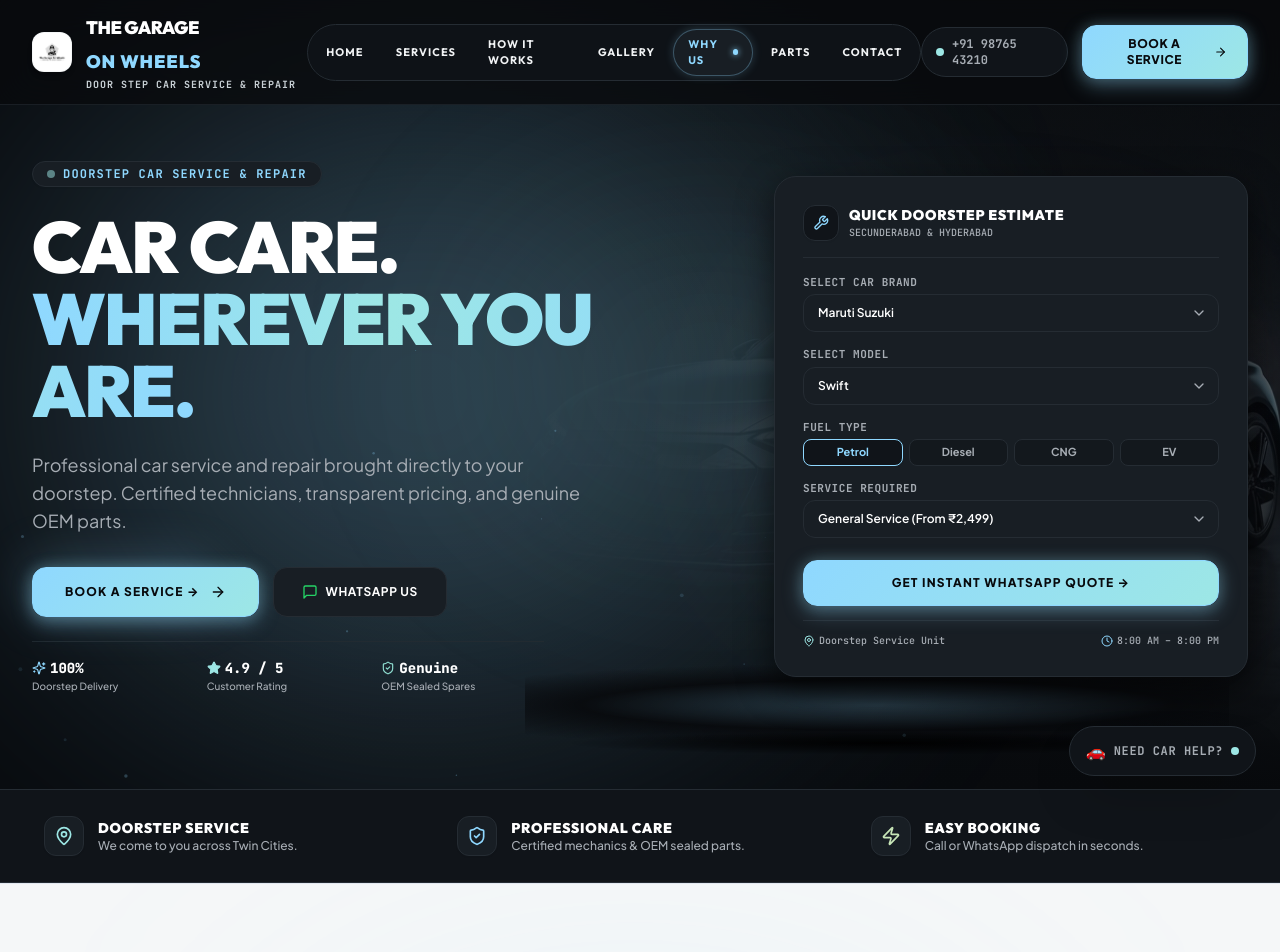
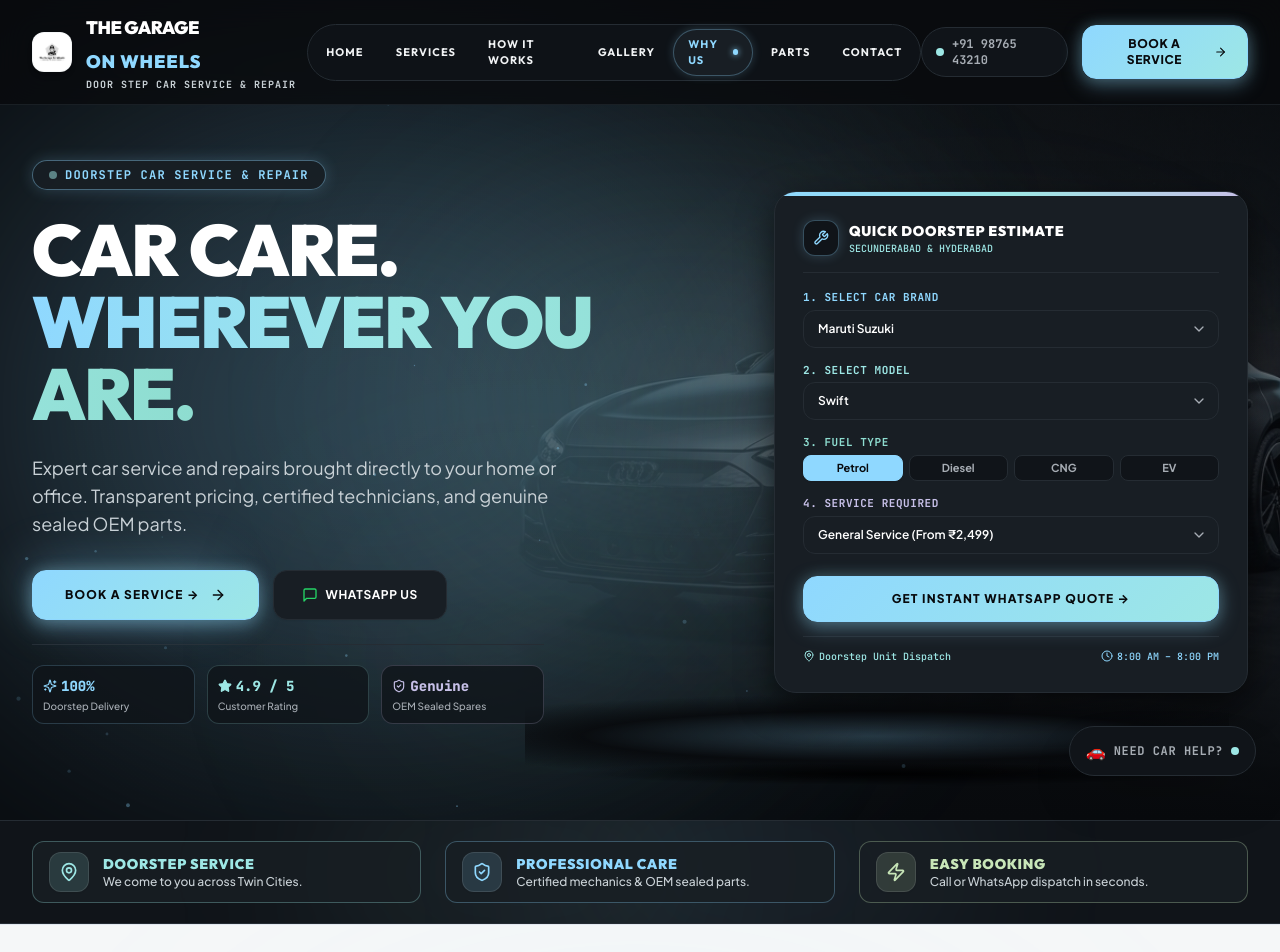
Before and after one commit to sravankumarthatikanti-ux/The-Garage-On-Wheels-Door-Step-Car-Service-and-repair, a React (Vite) app: page / in a window 1280 px wide. Shown: the top 952 px of the page. Built offline with nearby package versions, Linux system fonts and the light colour scheme.

Commit message:
style(hero-truststrip): add soft premium automotive colors (#8FD8FF Ice Blue, #9DE7E5 Cyan, #8EDDD0 Aqua, #C7C0E8 Lavender, #C8E6B8 Soft Lime) to Hero lighting, cards, and Trust Strip

```diff
--- a/src/components/Hero.jsx
+++ b/src/components/Hero.jsx
@@ -10,14 +10,15 @@ import {
   Wrench,
   Fuel,
   Star,
-  ChevronDown
+  ChevronDown,
+  Zap
 } from 'lucide-react';
 import { CAR_BRANDS, SERVICE_CATEGORIES, buildWhatsAppUrl } from '../data/carServiceData';
 
 /**
  * Atmospheric Floating Dust & Light Particle Simulation
  */
-function CinematicParticles({ density = 24, color = "143, 216, 255", maxSpeed = 0.18 }) {
+function CinematicParticles({ density = 28, color = "143, 216, 255", maxSpeed = 0.2 }) {
   const canvasRef = useRef(null);
 
   useEffect(() => {
@@ -38,10 +39,10 @@ function CinematicParticles({ density = 24, color = "143, 216, 255", maxSpeed =
       particles.push({
         x: Math.random() * canvas.width,
         y: Math.random() * canvas.height,
-        radius: Math.random() * 1.5 + 0.5,
+        radius: Math.random() * 1.6 + 0.6,
         speedX: (Math.random() - 0.5) * maxSpeed,
         speedY: (Math.random() - 0.5) * maxSpeed - 0.05,
-        alpha: Math.random() * 0.35 + 0.1,
+        alpha: Math.random() * 0.4 + 0.15,
       });
     }
 
@@ -74,7 +75,7 @@ function CinematicParticles({ density = 24, color = "143, 216, 255", maxSpeed =
   return (
     <canvas
       ref={canvasRef}
-      className="absolute inset-0 w-full h-full pointer-events-none z-10 opacity-70"
+      className="absolute inset-0 w-full h-full pointer-events-none z-10 opacity-75"
     />
   );
 }
@@ -137,36 +138,39 @@ export default function Hero({ onOpenBooking }) {
         <img
           src="/images/hero_car_studio.jpg"
           alt="The Garage On Wheels Cinematic Automotive Care"
-          className="w-full h-full object-cover object-right md:object-center opacity-40 filter brightness-95 contrast-115"
+          className="w-full h-full object-cover object-right md:object-center opacity-45 filter brightness-100 contrast-110"
         />
 
-        {/* Left Negative Space Deep Background Gradient Vales */}
-        <div className="absolute inset-0 bg-gradient-to-r from-[#080A0D] via-[#080A0D]/95 to-transparent" />
-        <div className="absolute inset-0 bg-gradient-to-t from-[#080A0D] via-transparent to-[#080A0D]/90" />
+        {/* Left Negative Space Deep Gradient Vales */}
+        <div className="absolute inset-0 bg-gradient-to-r from-[#080A0D] via-[#080A0D]/92 to-transparent" />
+        <div className="absolute inset-0 bg-gradient-to-t from-[#080A0D] via-transparent to-[#080A0D]/85" />
 
-        {/* 1. Large Diffused Studio Spotlight behind the Car */}
+        {/* 1. Large Diffused Studio Spotlight behind the Car: Soft Ice Blue */}
         <div
-          className="absolute top-1/2 right-[12%] -translate-y-1/2 w-[700px] h-[550px] rounded-full blur-[140px] opacity-40 bg-ice/30 animate-spotlight"
+          className="absolute top-1/2 right-[12%] -translate-y-1/2 w-[750px] h-[550px] rounded-full blur-[140px] opacity-45 bg-[#8FD8FF]/30 animate-spotlight"
           style={{
             transform: `translate(${mousePos.x * 0.4}px, ${mousePos.y * 0.4}px)`,
           }}
         />
 
-        {/* 2. Secondary Cyan Mist Atmospheric Rim Light */}
-        <div className="absolute top-1/4 right-[25%] w-[500px] h-[350px] rounded-full blur-[120px] opacity-30 bg-cyan/25" />
+        {/* 2. Soft Cyan Mist Atmospheric Rim Light */}
+        <div className="absolute top-1/4 right-[25%] w-[550px] h-[380px] rounded-full blur-[120px] opacity-35 bg-[#9DE7E5]/30" />
 
-        {/* 3. Luxury Lavender Rim Light Accent */}
-        <div className="absolute bottom-1/4 right-[5%] w-[450px] h-[300px] rounded-full blur-[110px] opacity-25 bg-lavender/25" />
+        {/* 3. Soft Luxury Lavender Accent Glow */}
+        <div className="absolute bottom-1/4 right-[5%] w-[500px] h-[320px] rounded-full blur-[110px] opacity-30 bg-[#C7C0E8]/30" />
 
-        {/* 4. Realistic Grounding Car Floor Shadow & Reflection */}
+        {/* 4. Soft Aqua Ambient Ground Light */}
+        <div className="absolute bottom-10 left-1/4 w-[450px] h-[250px] rounded-full blur-[130px] opacity-20 bg-[#8EDDD0]/25" />
+
+        {/* 5. Realistic Grounding Car Floor Shadow & Reflection */}
         <div className="absolute bottom-6 right-[4%] w-[55%] h-[120px] car-floor-reflection pointer-events-none hidden md:block" />
         <div className="absolute bottom-4 right-[6%] w-[50%] h-[60px] car-ground-shadow pointer-events-none hidden md:block" />
 
         {/* Floating Micro-Particles Simulation */}
-        <CinematicParticles density={24} color="143, 216, 255" maxSpeed={0.18} />
+        <CinematicParticles density={28} color="143, 216, 255" maxSpeed={0.2} />
 
         {/* Faint Horizontal Light Sweep */}
-        <div className="absolute inset-0 bg-gradient-to-r from-transparent via-ice/[0.06] to-transparent w-[35%] h-full animate-light-sweep pointer-events-none" />
+        <div className="absolute inset-0 bg-gradient-to-r from-transparent via-[#8FD8FF]/[0.08] to-transparent w-[35%] h-full animate-light-sweep pointer-events-none" />
       </div>
 
       {/* ------------------------------------------------------------- */}
@@ -184,68 +188,70 @@ export default function Hero({ onOpenBooking }) {
             }}
           >
 
-            {/* Category Micro-Indicator */}
-            <div className="inline-flex items-center space-x-2 px-3.5 py-1 rounded-full bg-[#181E24] border border-[#252C33] text-ice text-xs font-bold uppercase tracking-widest font-mono shadow-sm">
-              <span className="w-2 h-2 rounded-full bg-cyan animate-pulse" />
+            {/* Category Soft Glowing Pill */}
+            <div className="inline-flex items-center space-x-2 px-4 py-1.5 rounded-full bg-[#181E24]/90 border border-[#8FD8FF]/40 text-[#8FD8FF] text-xs font-bold uppercase tracking-widest font-mono shadow-[0_0_15px_rgba(143,216,255,0.2)]">
+              <span className="w-2 h-2 rounded-full bg-[#9DE7E5] animate-pulse" />
               <span>DOORSTEP CAR SERVICE &amp; REPAIR</span>
             </div>
 
-            {/* Core Ultra-Bold Headline (800-900 Weight) */}
+            {/* Core Ultra-Bold Headline with Soft Gradient Text */}
             <h1 className="text-4xl sm:text-5xl md:text-6xl xl:text-7xl font-black text-white font-heading tracking-tight leading-[1.05]">
               CAR CARE. <br />
-              <span className="text-transparent bg-clip-text bg-gradient-to-r from-ice via-cyan to-ice">
+              <span className="text-transparent bg-clip-text bg-gradient-to-r from-[#8FD8FF] via-[#9DE7E5] to-[#8EDDD0]">
                 WHEREVER YOU ARE.
               </span>
             </h1>
 
             {/* Short Supporting Text */}
-            <p className="text-base sm:text-lg text-[#A7ADB4] max-w-xl mx-auto lg:mx-0 font-normal leading-relaxed">
-              Professional car service and repair brought directly to your doorstep. Certified technicians, transparent pricing, and genuine OEM parts.
+            <p className="text-base sm:text-lg text-[#C9D1D6] max-w-xl mx-auto lg:mx-0 font-normal leading-relaxed font-sans">
+              Expert car service and repairs brought directly to your home or office. Transparent pricing, certified technicians, and genuine sealed OEM parts.
             </p>
 
             {/* Primary & Secondary Action Buttons */}
             <div className="pt-2 flex flex-col sm:flex-row items-center justify-center lg:justify-start gap-3.5 relative">
 
               {/* Soft Atmospheric Glow Behind Primary Button */}
-              <div className="absolute -left-2 top-0 w-48 h-14 bg-ice/20 rounded-full blur-xl pointer-events-none" />
+              <div className="absolute -left-2 top-0 w-52 h-14 bg-[#8FD8FF]/25 rounded-full blur-xl pointer-events-none" />
 
               {/* LEVEL 1: Primary Filled CTA */}
               <button
                 onClick={() => onOpenBooking(selectedBrand, selectedService)}
-                className="w-full sm:w-auto px-8 py-4 btn-sport-gradient font-black text-xs tracking-widest uppercase rounded-btn flex items-center justify-center space-x-2.5 z-10"
+                className="w-full sm:w-auto px-8 py-4 btn-sport-gradient font-black text-xs tracking-widest uppercase rounded-btn flex items-center justify-center space-x-2.5 z-10 shadow-lg"
               >
                 <span>BOOK A SERVICE →</span>
                 <ArrowRight className="w-4 h-4 btn-arrow text-graphite" />
               </button>
 
-              {/* LEVEL 2: WhatsApp CTA */}
+              {/* LEVEL 2: WhatsApp CTA with soft green glow */}
               <button
                 onClick={handleDirectWhatsApp}
-                className="w-full sm:w-auto px-7 py-4 btn-whatsapp font-bold text-xs tracking-wider uppercase rounded-btn flex items-center justify-center space-x-2 z-10"
+                className="w-full sm:w-auto px-7 py-4 btn-whatsapp font-bold text-xs tracking-wider uppercase rounded-btn flex items-center justify-center space-x-2 z-10 shadow-sm"
               >
-                <MessageSquare className="w-4 h-4 text-whatsapp" />
+                <MessageSquare className="w-4 h-4 text-[#25D366]" />
                 <span>WHATSAPP US</span>
               </button>
 
             </div>
 
-            {/* Micro Trust Indicators */}
-            <div className="pt-4 border-t border-[#252C33]/80 grid grid-cols-3 gap-3 max-w-lg mx-auto lg:mx-0 text-left">
-              <div className="space-y-0.5">
-                <div className="text-sm font-black text-white font-mono flex items-center gap-1">
-                  <Sparkles className="w-3.5 h-3.5 text-ice" /> 100%
+            {/* Micro Trust Indicators with Soft Colors */}
+            <div className="pt-5 border-t border-[#252C33] grid grid-cols-3 gap-3 max-w-lg mx-auto lg:mx-0 text-left">
+              <div className="p-2.5 rounded-xl bg-[#101419]/80 border border-[#8FD8FF]/20 space-y-1 hover:border-[#8FD8FF]/40 transition-all">
+                <div className="text-xs sm:text-sm font-black text-[#8FD8FF] font-mono flex items-center gap-1">
+                  <Sparkles className="w-3.5 h-3.5 text-[#8FD8FF]" /> 100%
                 </div>
                 <p className="text-[10px] text-[#A7ADB4] font-medium leading-tight">Doorstep Delivery</p>
               </div>
-              <div className="space-y-0.5">
-                <div className="text-sm font-black text-white font-mono flex items-center gap-1">
-                  <Star className="w-3.5 h-3.5 text-cyan fill-cyan" /> 4.9 / 5
+
+              <div className="p-2.5 rounded-xl bg-[#101419]/80 border border-[#9DE7E5]/20 space-y-1 hover:border-[#9DE7E5]/40 transition-all">
+                <div className="text-xs sm:text-sm font-black text-[#9DE7E5] font-mono flex items-center gap-1">
+                  <Star className="w-3.5 h-3.5 text-[#9DE7E5] fill-[#9DE7E5]" /> 4.9 / 5
                 </div>
                 <p className="text-[10px] text-[#A7ADB4] font-medium leading-tight">Customer Rating</p>
               </div>
-              <div className="space-y-0.5">
-                <div className="text-sm font-black text-white font-mono flex items-center gap-1">
-                  <ShieldCheck className="w-3.5 h-3.5 text-aqua" /> Genuine
+
+              <div className="p-2.5 rounded-xl bg-[#101419]/80 border border-[#C7C0E8]/20 space-y-1 hover:border-[#C7C0E8]/40 transition-all">
+                <div className="text-xs sm:text-sm font-black text-[#C7C0E8] font-mono flex items-center gap-1">
+                  <ShieldCheck className="w-3.5 h-3.5 text-[#C7C0E8]" /> Genuine
                 </div>
                 <p className="text-[10px] text-[#A7ADB4] font-medium leading-tight">OEM Sealed Spares</p>
               </div>
@@ -253,31 +259,34 @@ export default function Hero({ onOpenBooking }) {
 
           </div>
 
-          {/* Right Column: Quick Vehicle Estimation Selector Card */}
+          {/* Right Column: Quick Vehicle Estimation Selector Card with Soft Accent Top Bar */}
           <div
             className="lg:col-span-5 transition-transform duration-700 ease-out"
             style={{
               transform: `translate3d(${mousePos.x * 0.2}px, ${mousePos.y * 0.2}px, 0)`,
             }}
           >
-            <div className="bg-[#181E24] border border-[#252C33] rounded-card-lg p-6 sm:p-7 shadow-premium relative backdrop-blur-xl">
+            <div className="bg-[#181E24] border border-[#252C33] rounded-card-lg p-6 sm:p-7 shadow-premium relative backdrop-blur-xl overflow-hidden group hover:border-[#8FD8FF]/40 transition-all">
+
+              {/* Soft Multi-Color Top Edge Bar */}
+              <div className="absolute top-0 left-0 right-0 h-[3.5px] bg-gradient-to-r from-[#8FD8FF] via-[#9DE7E5] to-[#C7C0E8]" />
 
               {/* Card Header */}
               <div className="flex items-center justify-between pb-4 mb-4 border-b border-[#252C33]">
                 <div className="flex items-center space-x-2.5">
-                  <div className="w-9 h-9 rounded-xl bg-[#101419] border border-[#252C33] flex items-center justify-center text-ice shadow-sm">
-                    <Wrench className="w-4 h-4 text-ice" />
+                  <div className="w-9 h-9 rounded-xl bg-[#101419] border border-[#8FD8FF]/30 flex items-center justify-center text-[#8FD8FF] shadow-[0_0_12px_rgba(143,216,255,0.2)]">
+                    <Wrench className="w-4 h-4 text-[#8FD8FF]" />
                   </div>
                   <div className="text-left">
                     <h3 className="text-sm font-black text-white uppercase tracking-wider font-heading">
                       QUICK DOORSTEP ESTIMATE
                     </h3>
-                    <p className="text-[10px] text-[#A7ADB4] font-mono">
+                    <p className="text-[10px] text-[#9DE7E5] font-mono">
                       SECUNDERABAD &amp; HYDERABAD
                     </p>
                   </div>
                 </div>
-                <span className="w-2.5 h-2.5 rounded-full bg-cyan animate-ping" />
+                <span className="w-2.5 h-2.5 rounded-full bg-[#8EDDD0] animate-ping" />
               </div>
 
               {/* Form Controls */}
@@ -285,14 +294,14 @@ export default function Hero({ onOpenBooking }) {
 
                 {/* 1. Car Brand */}
                 <div>
-                  <label className="block text-[11px] font-bold text-[#A7ADB4] uppercase tracking-wider mb-1 font-mono">
-                    Select Car Brand
+                  <label className="block text-[11px] font-bold text-[#8FD8FF] uppercase tracking-wider mb-1 font-mono">
+                    1. Select Car Brand
                   </label>
                   <div className="relative">
                     <select
                       value={selectedBrand}
                       onChange={handleBrandChange}
-                      className="w-full bg-[#101419] input-smart-focus text-white text-xs font-semibold rounded-btn px-3.5 py-2.5 appearance-none cursor-pointer pr-10"
+                      className="w-full bg-[#101419] input-smart-focus text-white text-xs font-semibold rounded-btn px-3.5 py-2.5 appearance-none cursor-pointer pr-10 border border-[#252C33] focus:border-[#8FD8FF]"
                     >
                       {CAR_BRANDS.map((b) => (
                         <option key={b.id} value={b.name}>{b.name}</option>
@@ -304,14 +313,14 @@ export default function Hero({ onOpenBooking }) {
 
                 {/* 2. Car Model */}
                 <div>
-                  <label className="block text-[11px] font-bold text-[#A7ADB4] uppercase tracking-wider mb-1 font-mono">
-                    Select Model
+                  <label className="block text-[11px] font-bold text-[#9DE7E5] uppercase tracking-wider mb-1 font-mono">
+                    2. Select Model
                   </label>
                   <div className="relative">
                     <select
                       value={selectedModel}
                       onChange={(e) => setSelectedModel(e.target.value)}
-                      className="w-full bg-[#101419] input-smart-focus text-white text-xs font-semibold rounded-btn px-3.5 py-2.5 appearance-none cursor-pointer pr-10"
+                      className="w-full bg-[#101419] input-smart-focus text-white text-xs font-semibold rounded-btn px-3.5 py-2.5 appearance-none cursor-pointer pr-10 border border-[#252C33] focus:border-[#9DE7E5]"
                     >
                       {currentBrandObj.models.map((m) => (
                         <option key={m} value={m}>{m}</option>
@@ -323,8 +332,8 @@ export default function Hero({ onOpenBooking }) {
 
                 {/* 3. Fuel Type Chips */}
                 <div>
-                  <label className="block text-[11px] font-bold text-[#A7ADB4] uppercase tracking-wider mb-1 font-mono">
-                    Fuel Type
+                  <label className="block text-[11px] font-bold text-[#8EDDD0] uppercase tracking-wider mb-1 font-mono">
+                    3. Fuel Type
                   </label>
                   <div className="grid grid-cols-4 gap-1.5">
                     {['Petrol', 'Diesel', 'CNG', 'EV'].map((fuel) => (
@@ -334,8 +343,8 @@ export default function Hero({ onOpenBooking }) {
                         onClick={() => setFuelType(fuel)}
                         className={`py-1 text-[11px] font-bold rounded-lg border transition-all ${
                           fuelType === fuel
-                            ? 'bg-[#101419] text-ice border-ice shadow-sm'
-                            : 'bg-[#101419]/60 text-[#A7ADB4] border-[#252C33] hover:border-ice/40'
+                            ? 'bg-[#8FD8FF] text-graphite border-[#8FD8FF] shadow-sm font-black'
+                            : 'bg-[#101419] text-[#A7ADB4] border-[#252C33] hover:border-[#8FD8FF]/40'
                         }`}
                       >
                         {fuel}
@@ -346,14 +355,14 @@ export default function Hero({ onOpenBooking }) {
 
                 {/* 4. Service Category */}
                 <div>
-                  <label className="block text-[11px] font-bold text-[#A7ADB4] uppercase tracking-wider mb-1 font-mono">
-                    Service Required
+                  <label className="block text-[11px] font-bold text-[#C7C0E8] uppercase tracking-wider mb-1 font-mono">
+                    4. Service Required
                   </label>
                   <div className="relative">
                     <select
                       value={selectedService}
                       onChange={(e) => setSelectedService(e.target.value)}
-                      className="w-full bg-[#101419] input-smart-focus text-white text-xs font-semibold rounded-btn px-3.5 py-2.5 appearance-none cursor-pointer pr-10"
+                      className="w-full bg-[#101419] input-smart-focus text-white text-xs font-semibold rounded-btn px-3.5 py-2.5 appearance-none cursor-pointer pr-10 border border-[#252C33] focus:border-[#C7C0E8]"
                     >
                       {SERVICE_CATEGORIES.map((s) => (
                         <option key={s.id} value={s.title}>{s.title} ({s.startingPrice})</option>
@@ -367,7 +376,7 @@ export default function Hero({ onOpenBooking }) {
                 <div className="pt-2">
                   <button
                     type="submit"
-                    className="w-full py-3.5 btn-sport-gradient font-black text-xs uppercase tracking-widest rounded-btn shadow-md flex items-center justify-center space-x-2"
+                    className="w-full py-3.5 btn-sport-gradient font-black text-xs uppercase tracking-widest rounded-btn shadow-md flex items-center justify-center space-x-2 active:scale-95"
                   >
                     <span>GET INSTANT WHATSAPP QUOTE →</span>
                   </button>
@@ -377,11 +386,11 @@ export default function Hero({ onOpenBooking }) {
 
               {/* Verified Dispatch Footer */}
               <div className="mt-3.5 pt-3 border-t border-[#252C33] flex items-center justify-between text-[10px] text-[#A7ADB4] font-mono">
-                <span className="flex items-center gap-1">
-                  <MapPin className="w-3 h-3 text-cyan" /> Doorstep Service Unit
+                <span className="flex items-center gap-1 text-[#9DE7E5]">
+                  <MapPin className="w-3 h-3 text-[#9DE7E5]" /> Doorstep Unit Dispatch
                 </span>
-                <span className="flex items-center gap-1">
-                  <Clock className="w-3 h-3 text-ice" /> 8:00 AM – 8:00 PM
+                <span className="flex items-center gap-1 text-[#8FD8FF]">
+                  <Clock className="w-3 h-3 text-[#8FD8FF]" /> 8:00 AM – 8:00 PM
                 </span>
               </div>
 
--- a/src/components/TrustStrip.jsx
+++ b/src/components/TrustStrip.jsx
@@ -1,5 +1,5 @@
 import React from 'react';
-import { MapPin, ShieldCheck, Zap } from 'lucide-react';
+import { MapPin, ShieldCheck, Zap, Sparkles } from 'lucide-react';
 
 export default function TrustStrip() {
   const points = [
@@ -7,44 +7,61 @@ export default function TrustStrip() {
       icon: MapPin,
       title: "DOORSTEP SERVICE",
       subtitle: "We come to you across Twin Cities.",
-      color: "text-cyan",
-      borderColor: "hover:border-cyan/40",
+      accentColor: "#9DE7E5", // Cyan Mist
+      bgColor: "bg-[#9DE7E5]/15",
+      borderColor: "border-[#9DE7E5]/30 hover:border-[#9DE7E5]",
+      glow: "hover:shadow-[0_0_20px_rgba(157,231,229,0.25)]",
     },
     {
       icon: ShieldCheck,
       title: "PROFESSIONAL CARE",
       subtitle: "Certified mechanics & OEM sealed parts.",
-      color: "text-ice",
-      borderColor: "hover:border-ice/40",
+      accentColor: "#8FD8FF", // Electric Ice Blue
+      bgColor: "bg-[#8FD8FF]/15",
+      borderColor: "border-[#8FD8FF]/30 hover:border-[#8FD8FF]",
+      glow: "hover:shadow-[0_0_20px_rgba(143,216,255,0.25)]",
     },
     {
       icon: Zap,
       title: "EASY BOOKING",
       subtitle: "Call or WhatsApp dispatch in seconds.",
-      color: "text-lime",
-      borderColor: "hover:border-lime/40",
+      accentColor: "#C8E6B8", // Soft Lime
+      bgColor: "bg-[#C8E6B8]/15",
+      borderColor: "border-[#C8E6B8]/30 hover:border-[#C8E6B8]",
+      glow: "hover:shadow-[0_0_20px_rgba(200,230,184,0.25)]",
     },
   ];
 
   return (
-    <section className="bg-[#101419] border-y border-[#252C33] py-4 sm:py-5 relative z-20">
-      <div className="max-w-7xl mx-auto px-4 sm:px-6 lg:px-8">
-        <div className="grid grid-cols-1 sm:grid-cols-3 gap-4 sm:gap-6 items-center">
+    <section className="bg-[#101419] border-y border-[#252C33] py-4 sm:py-5 relative z-20 overflow-hidden">
+
+      {/* Background Soft Diffused Light Blooms */}
+      <div className="absolute top-1/2 left-1/4 -translate-y-1/2 w-[400px] h-[150px] bg-[#9DE7E5]/10 rounded-full blur-[90px] pointer-events-none" />
+      <div className="absolute top-1/2 right-1/4 -translate-y-1/2 w-[400px] h-[150px] bg-[#8FD8FF]/10 rounded-full blur-[90px] pointer-events-none" />
+
+      <div className="max-w-7xl mx-auto px-4 sm:px-6 lg:px-8 relative z-10">
+        <div className="grid grid-cols-1 sm:grid-cols-3 gap-3.5 sm:gap-6 items-center">
           {points.map((pt, idx) => {
             const Icon = pt.icon;
             return (
               <div
                 key={idx}
-                className={`flex items-center space-x-3.5 justify-center sm:justify-start py-1.5 px-3 rounded-card transition-all ${pt.borderColor}`}
+                className={`flex items-center space-x-3.5 justify-center sm:justify-start py-2.5 px-4 rounded-xl bg-[#181E24]/80 border transition-all duration-300 ${pt.borderColor} ${pt.glow}`}
               >
-                <div className="w-10 h-10 rounded-xl bg-[#181E24] border border-[#252C33] flex items-center justify-center shrink-0 shadow-sm">
-                  <Icon className={`w-5 h-5 ${pt.color}`} />
+                <div
+                  className={`w-10 h-10 rounded-xl flex items-center justify-center shrink-0 shadow-sm border border-white/10 ${pt.bgColor}`}
+                  style={{ color: pt.accentColor }}
+                >
+                  <Icon className="w-5 h-5" />
                 </div>
                 <div className="text-left">
-                  <h4 className="text-xs sm:text-sm font-black text-white uppercase tracking-wider font-heading">
+                  <h4
+                    className="text-xs sm:text-sm font-black uppercase tracking-wider font-heading"
+                    style={{ color: pt.accentColor }}
+                  >
                     {pt.title}
                   </h4>
-                  <p className="text-xs text-[#A7ADB4] font-medium font-sans">
+                  <p className="text-xs text-[#C9D1D6] font-medium font-sans">
                     {pt.subtitle}
                   </p>
                 </div>
```
